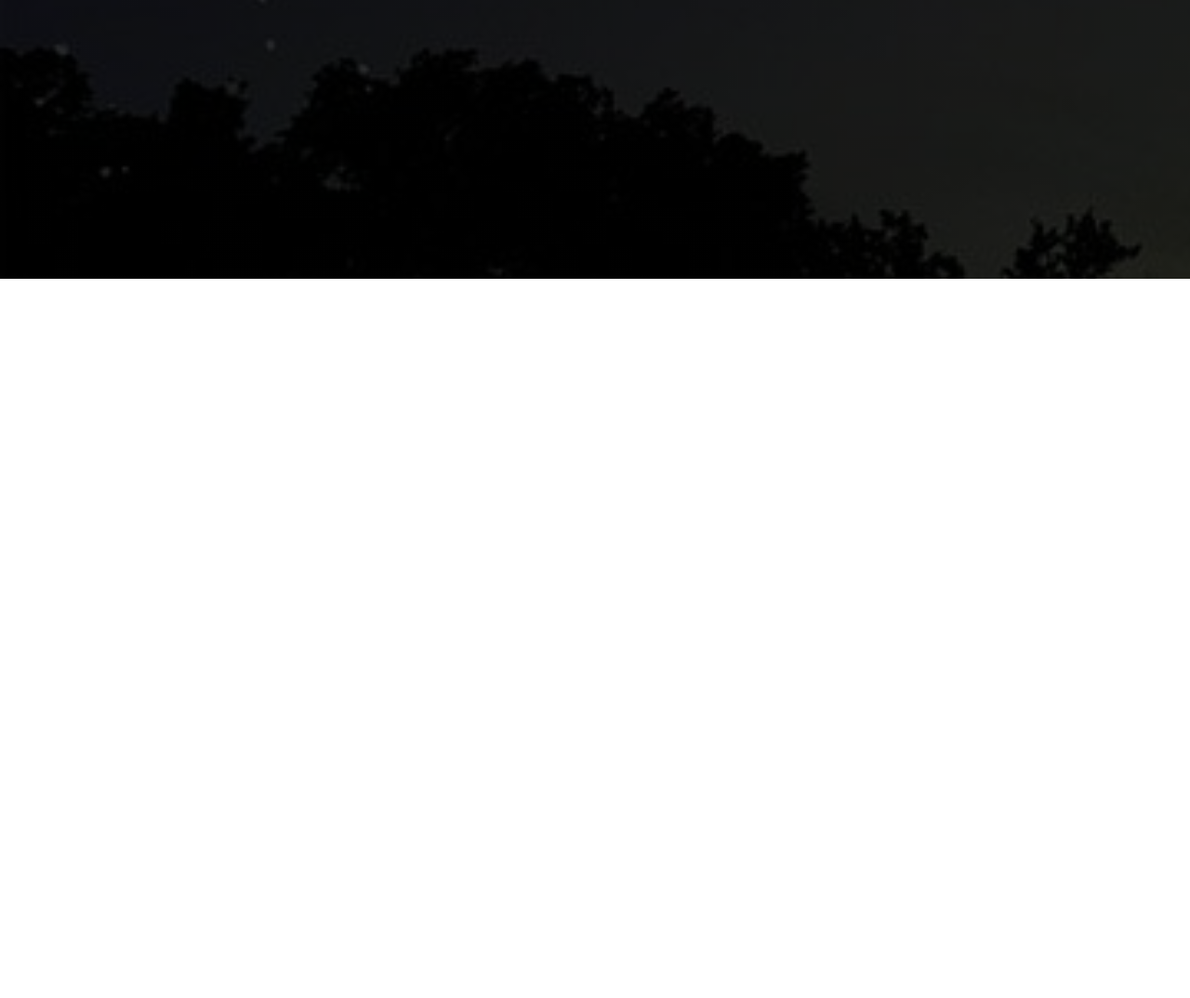
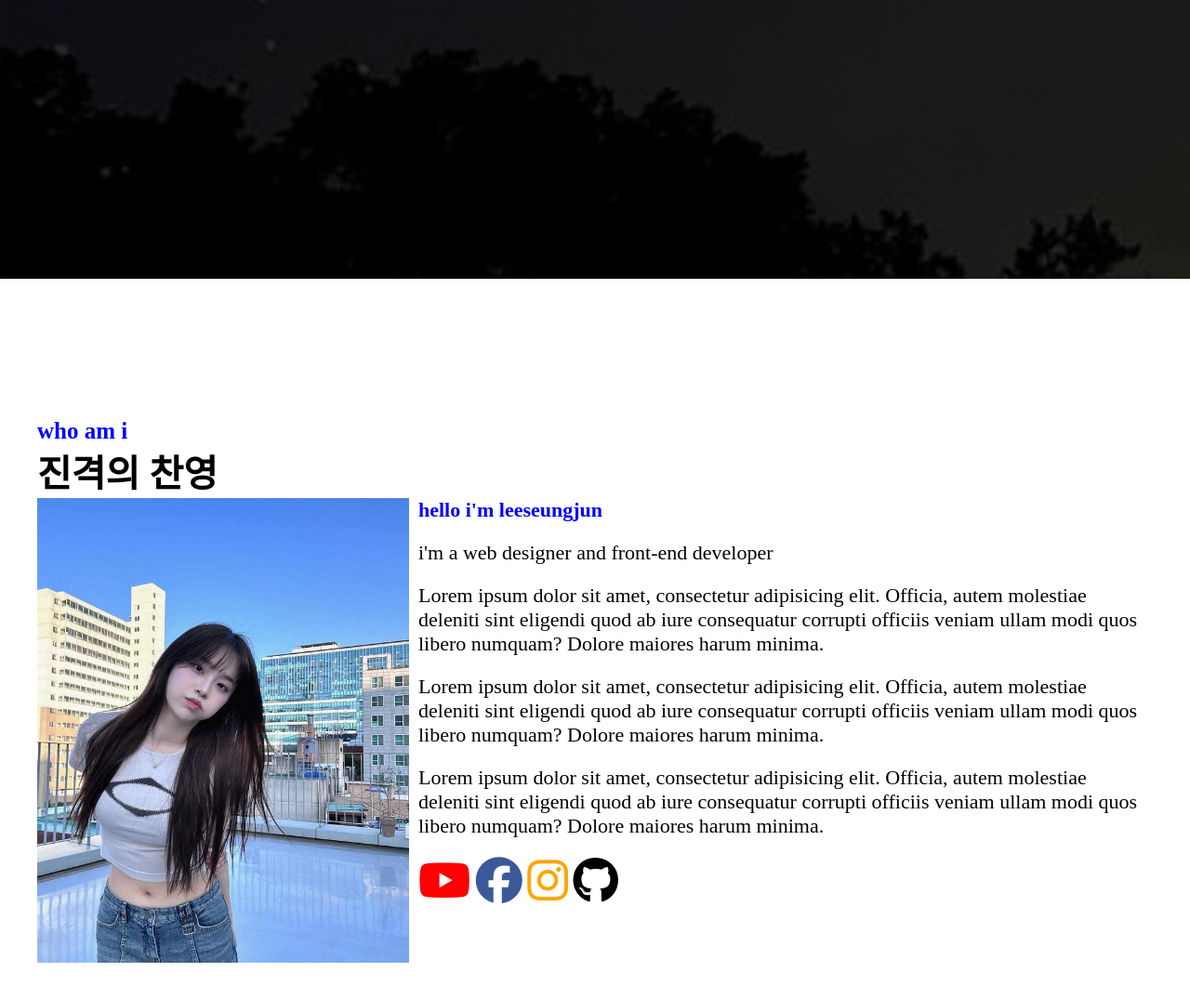
Before and after one commit to leeseungjunhw/htmltest, a plain HTML site: page index.html in a window 1280 px wide. Shown: the part 900-1974 px from the top of the page at 93% size. Before the commit the page ends 1200 px from the top, so only its background shows below. Drawn offline with Linux system fonts and the light colour scheme.

Commit message:
Add files via upload

```diff
--- a/index.html
+++ b/index.html
@@ -6,6 +6,7 @@
     <meta name="viewport" content="width=device-width, initial-scale=1.0">
     <title>KTG</title>
     <link rel="stylesheet" href="style.css">
+    <link rel="stylesheet" href="https://cdnjs.cloudflare.com/ajax/libs/font-awesome/6.6.0/css/all.min.css" integrity="sha512-Kc323vGBEqzTmouAECnVceyQqyqdsSiqLQISBL29aUW4U/M7pSPA/gEUZQqv1cwx4OnYxTxve5UMg5GT6L4JJg==" crossorigin="anonymous" referrerpolicy="no-referrer" />
 </head>
 
 <body>
@@ -17,7 +18,7 @@
             </div>
 
             <div class="menu">
-                <li><a href="#">About</a></li>
+                <li><a href="#about">About</a></li>
                 <li><a href="#">Skills</a></li>
                 <li><a href="#">Projects</a></li>
                 <li><a href="#">Contact</a></li>
@@ -33,10 +34,32 @@
             <button>Download CV</button>
         </div>
 
+    </div>
 
 
+    <div class="about" id="about">
+        <h2>who am i</h2>
+        <h1>진격의 찬영</h1>
+
+        <div class="contents">
+            <div class="left">
+                <img src="BB1lRY9W.jpg" alt="">
+
+            </div>
+            <div class="right">
+                <h3>hello i'm leeseungjun</h3>
+                <ul>
+                    <li>i'm a web designer and front-end developer</li>
+                    <li>Lorem ipsum dolor sit amet, consectetur adipisicing elit. Officia, autem molestiae deleniti sint eligendi quod ab iure consequatur corrupti officiis veniam ullam modi quos libero numquam? Dolore maiores harum minima.</li>
+                    <li>Lorem ipsum dolor sit amet, consectetur adipisicing elit. Officia, autem molestiae deleniti sint eligendi quod ab iure consequatur corrupti officiis veniam ullam modi quos libero numquam? Dolore maiores harum minima.</li>
+                    <li>Lorem ipsum dolor sit amet, consectetur adipisicing elit. Officia, autem molestiae deleniti sint eligendi quod ab iure consequatur corrupti officiis veniam ullam modi quos libero numquam? Dolore maiores harum minima.</li>
+                    <li><i class="fa-brands fa-youtube"></i> <i class="fa-brands fa-facebook"></i> <i class="fa-brands fa-instagram"></i> <i class="fa-brands fa-github"></i></li>
+
+                </ul>
+            </div>
+        </div>
+
     </div>
-
 
 
 
--- a/style.css
+++ b/style.css
@@ -2,6 +2,7 @@
     margin: 0;
     padding: 0;
     box-sizing: border-box;
+
 }
 
 a {
@@ -101,3 +102,59 @@ li {
 
     cursor: pointer;
 }
+
+.about {
+    width: 1200px;
+    height: 800px;
+    margin: 0 auto;
+    margin-top: 150px;
+}
+.about h2 {
+    font-size: 25px;
+    color: blue;
+}
+.about h1 {
+    font-size: 40px;
+
+}
+.about .contents {
+    width: 100%;
+    height: 500px;
+    display: flex;
+}
+.about .left {
+    width: 400px;
+    height: 500px;
+}
+.about img {
+    width: 400px;
+    height: 500px;
+}
+.about .right {
+    width: 800px;
+    height: 500px;
+    padding-left: 10px;
+}
+.about .right h3{
+font-size: 22px;
+color: blue;
+}
+.about .right li{
+    font-size: 22px;
+    margin-top: 20px;
+}
+.fa-brands{
+    font-size: 50px;
+}
+.fa-youtube{
+    color: red;
+}
+.fa-facebook{
+    color: #3B5998;
+}
+.fa-instagram{
+    color: orange;
+}
+html{
+    scroll-behavior: smooth;
+}
```
Also changed, not shown: BB1lRY9W.jpg (added).
